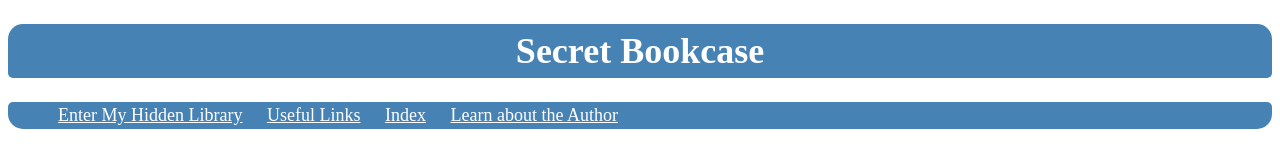
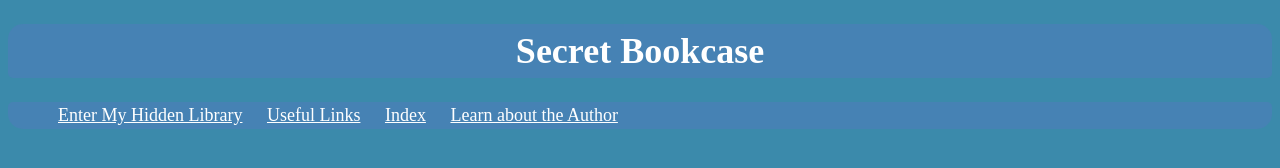
Before and after one commit to Willits-Alec/Platinum, a plain HTML site: page index.html in a window 1280 px wide. Drawn offline with Linux system fonts and the light colour scheme.

Commit message:
added background

```diff
--- a/css/styles.css
+++ b/css/styles.css
@@ -1,7 +1,7 @@
   body {
     font-size: 18px;
     line-height: 1.5;
-    /* background-color: #3B8AAB; */
+    background-color: #3B8AAB;
   }
 
   header {
```
